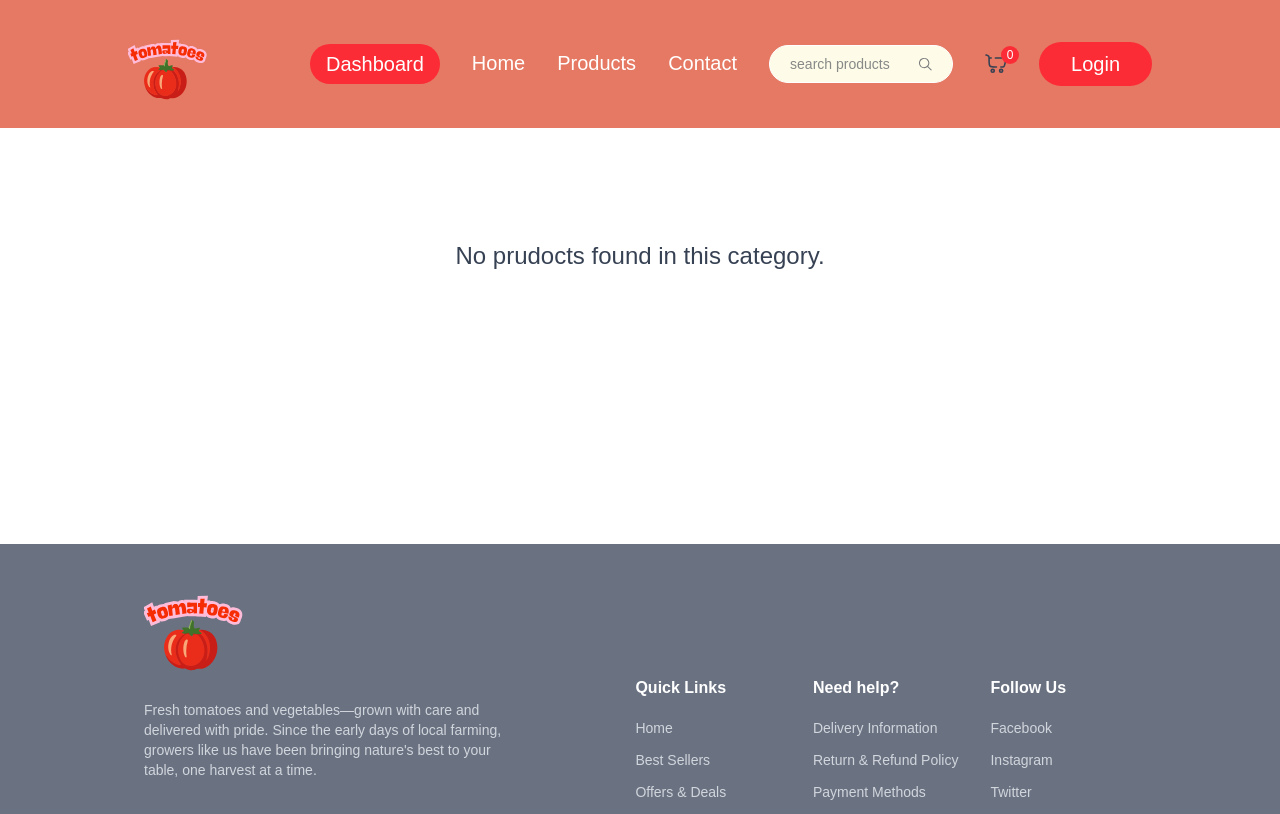
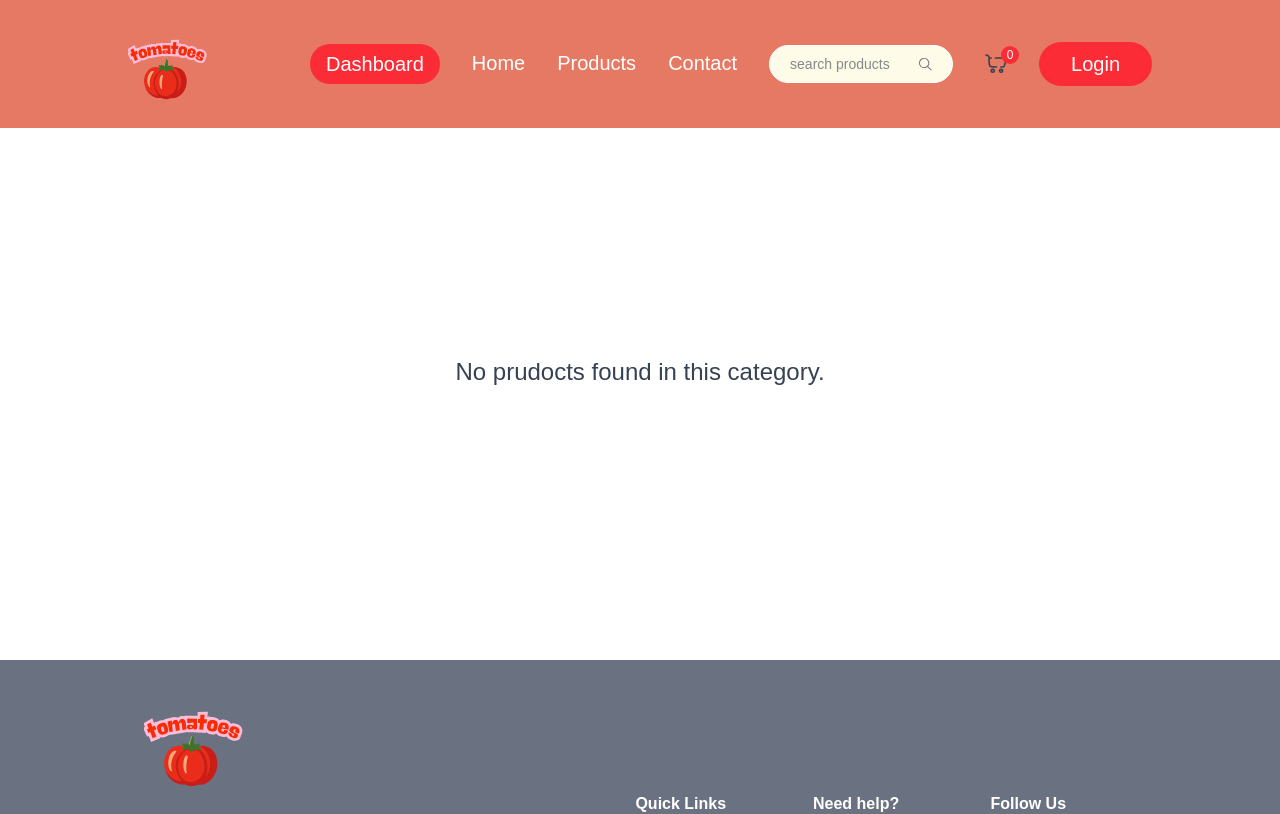
Before and after one commit to codex404556/Tomatoes-Store, a React (Vite) app: page /Tomatoes-Store/products/1 in a window 1280 px wide. Shown: the top 814 px of the page. Built offline with nearby package versions, Linux system fonts and the light colour scheme.

Commit message:
feat: latest updates

```diff
--- a/src/components/Categories.jsx
+++ b/src/components/Categories.jsx
@@ -1,13 +1,16 @@
 import React from 'react'
 import { categories } from '../assets/assets'
+import { useAppContext } from '../context/AppContext';
 
 const Categories = () => {
+  const { navigate } = useAppContext();
   return (
     <div className="mt-15">
       <p className="text-2xl md:text-3xl font-medium">Categories</p>
       <div className="grid grid-cols-2 md:grid-cols-3 lg:grid-cols-4 gap-4 mt-6">
         {categories.map((item, index) => (
           <div
+            onClick={()=> {navigate(`/products/${item.path.toLocaleLowerCase()}`); scrollTo(0,0)}}
             style={{ backgroundColor: item.bgColor }}
             key={index}
             className="group cursor-pointer py-5 px-3 gap-2 rounded-lg flex flex-col justify-center items-center"
--- a/src/pages/ProductDetails.jsx
+++ b/src/pages/ProductDetails.jsx
@@ -27,7 +27,7 @@ const ProductDetails = () => {
 
   return (
     product && (
-      <div className="mt-12">
+      <div className="mt-45">
         <p>
           <Link to={"/"}>Home</Link> /<Link to={"/products"}> Products</Link> /
           <Link to={`products/${product.category.toLowerCase()}`}> {product.category}</Link> /
--- a/src/pages/ProductsCategory.jsx
+++ b/src/pages/ProductsCategory.jsx
@@ -10,7 +10,7 @@ const ProductsCategory = () => {
     const searchCategory = categories.find((item)=> item.path.toLocaleLowerCase() === category)
     const filteredProducts = products.filter((product)=> product.category.toLocaleLowerCase() === category)
   return (
-    <div className="mt-16">
+    <div className="mt-45">
       {searchCategory && (
         <div className="flex flex-col items-end w-max">
           <p className="grup text-2xl font medium">{searchCategory.text.toUpperCase()}</p>
```
